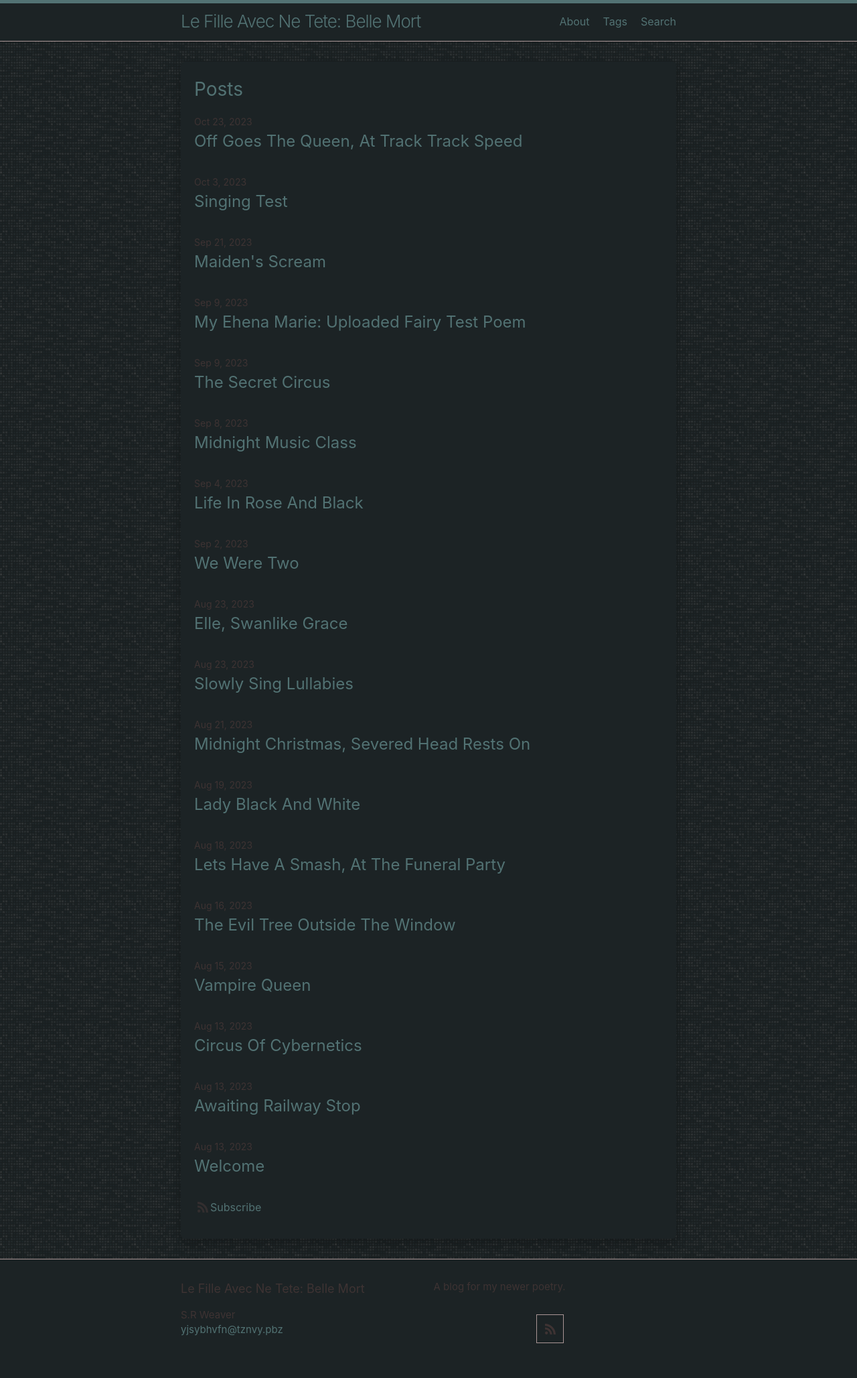
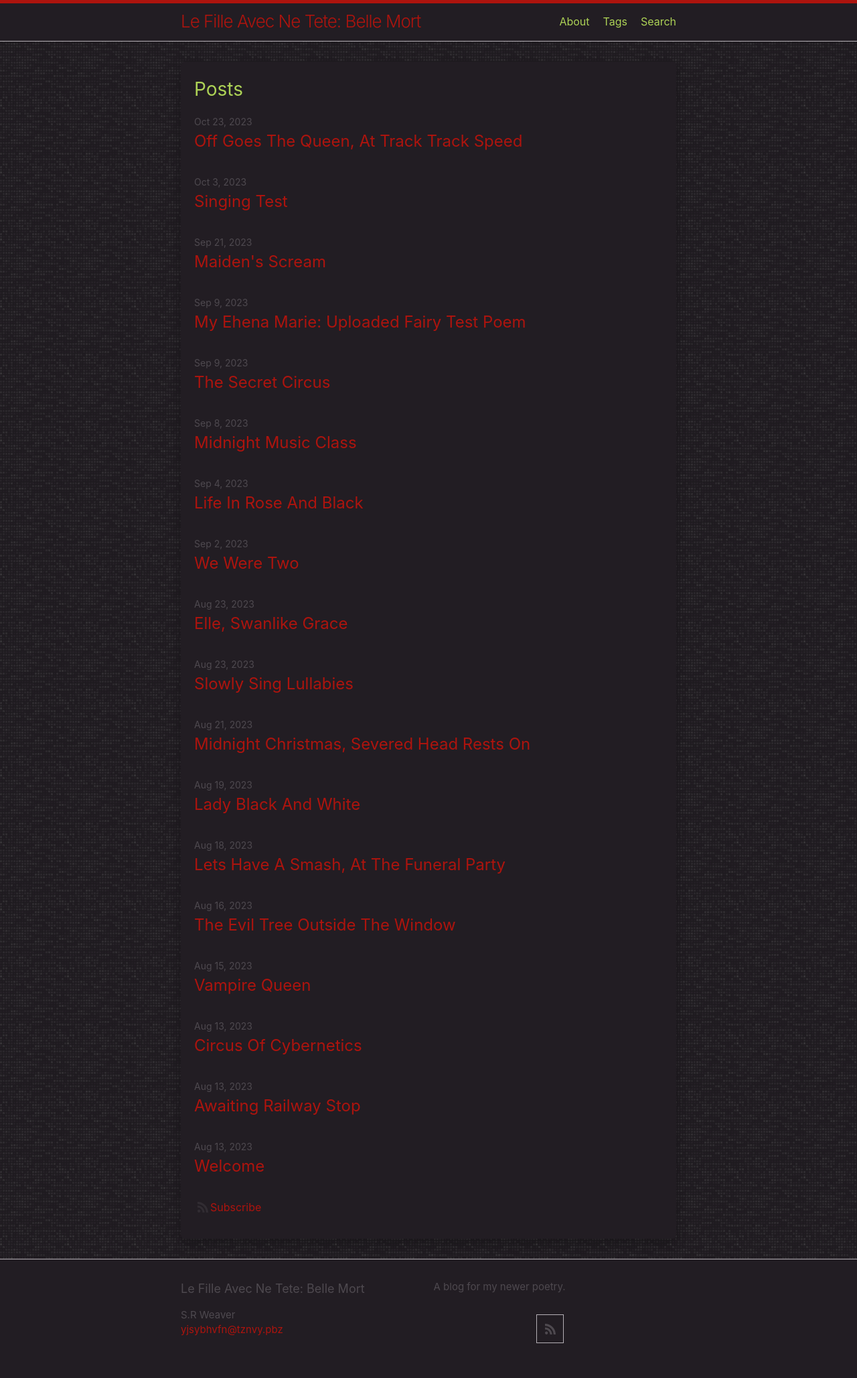
Before and after one commit to LWFlouisa/NewPoetry, a Jekyll site: the page built from index.md, in a window 1280 px wide. Shown: the whole page at 67% size. Built offline with Jekyll 4.4.1, drawn with Linux system fonts in a browser that asks for light colours; comment, search, counter and statistics services are not loaded.

Commit message:
Update minima.scss

```diff
--- a/_sass/minima.scss
+++ b/_sass/minima.scss
@@ -10,14 +10,14 @@ $base-line-height: 1.5 !default;
 
 $spacing-unit:     30px !default;
 
-$text-color:       #527273 !default;
-$background-color: #1C2325 !default;
-$brand-color:      #527273 !default; // Twitter Blue
+$text-color:       #ADD256 !default;
+$background-color: #221D23 !default;
+$brand-color:      #AD140E !default; // Twitter Blue
 
-$grey-color:       #3E3333 !default;
+$grey-color:       #4E494F !default;
 $grey-color-light: lighten($grey-color, 40%) !default;
 $grey-color-dark:  darken($grey-color, 25%) !default;
-$orange-color:     #332E2F !default;
+$orange-color:     #312C32 !default;
 $table-text-align: left !default;
 
 // Width of the content area
```
